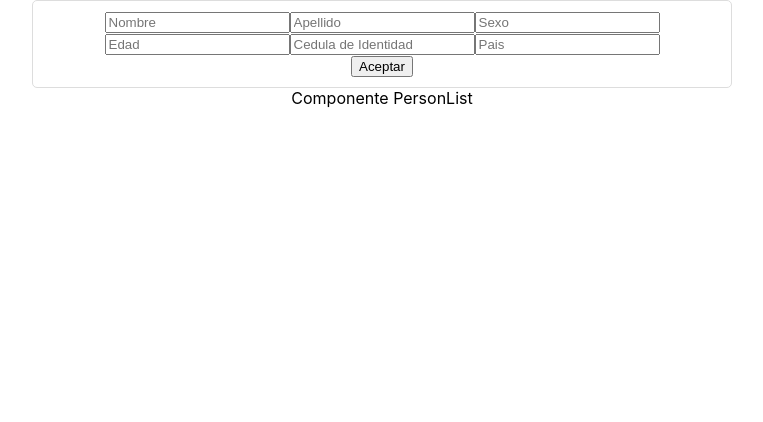
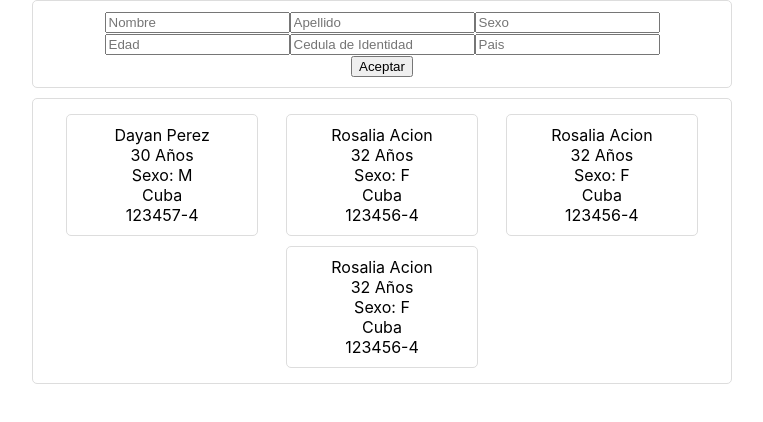
Before and after one commit to rosaliaacion/person-management, a React (Create React App) app: page / in a window 1280 px wide. Shown: the top 422 px of the page, without its empty margins (258-1021 px from the left). Built offline with nearby package versions, Linux system fonts and the light colour scheme.

Commit message:
Progress
-Starting the PersonList component.
-Adding the PersonList component to the App using dummy data to test proposal.
-Updating the App.css style file.

```diff
--- a/src/App.css
+++ b/src/App.css
@@ -54,9 +54,21 @@
   justify-content: center;
 }
 
+.PersonList {
+  display: flex;
+  border: 1px solid #ddd;
+  padding: 10px;
+  border-radius: 5px;
+  margin-top: 10px;
+  justify-content: space-evenly;
+  justify-items: center;
+  flex-wrap: wrap;
+}
+
 .Person {
   border: 1px solid #ddd;
   padding: 10px;
   border-radius: 5px;
   width: 25%;
+  margin: 5px;
 }
--- a/src/App.js
+++ b/src/App.js
@@ -5,6 +5,40 @@ import PersonList from "./components/PersonList";
 import NewPerson from './components/NewPerson';
 
 function App() {
+  const dummyPersons = [
+    {
+      name: 'Dayan',
+      last_name: 'Perez',
+      age: 30,
+      sex: 'M',
+      country: 'Cuba',
+      ci: '123457-4'
+    },
+    {
+      name: 'Rosalia',
+      last_name: 'Acion',
+      age: 32,
+      sex: 'F',
+      country: 'Cuba',
+      ci: '123456-4'
+    },
+    {
+      name: 'Rosalia',
+      last_name: 'Acion',
+      age: 32,
+      sex: 'F',
+      country: 'Cuba',
+      ci: '123456-4'
+    },
+    {
+      name: 'Rosalia',
+      last_name: 'Acion',
+      age: 32,
+      sex: 'F',
+      country: 'Cuba',
+      ci: '123456-4'
+    },
+  ]
   return (
     <div className="App">
       <div className="App-Container">
@@ -12,7 +46,7 @@ function App() {
           <NewPerson onClickNewPerson={(payload) => console.log(payload)}/>
         </div>
         <div className="App-Person-List-Container">
-          <PersonList />
+          <PersonList persons={dummyPersons}/>
         </div>
       </div>
     </div>
--- a/src/components/PersonList/index.jsx
+++ b/src/components/PersonList/index.jsx
@@ -1,5 +1,17 @@
-const PersonList = () => {
-    return <>Componente PersonList</>
+import Person from "../Person";
+
+const PersonList = (props) => {
+    return <>
+        <div className="PersonList">
+            {props.persons.length > 0 &&
+                <>
+                    {props.persons.map((person, index) => {
+                        return <Person key={index} person={person}/>
+                    })}
+                </>}
+            {props.persons.length === 0 && <div>No persons here yet.</div>}
+        </div>
+    </>
 }
 
 export default PersonList;
```
